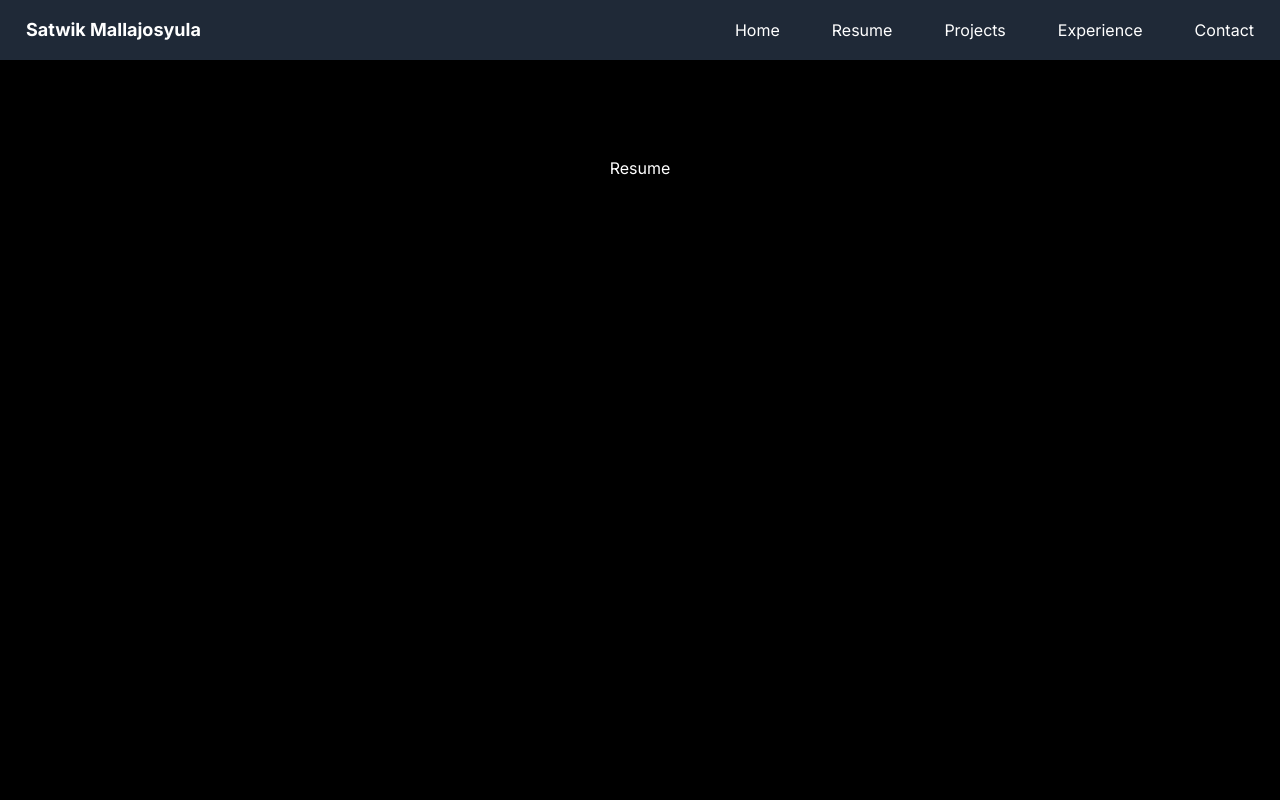
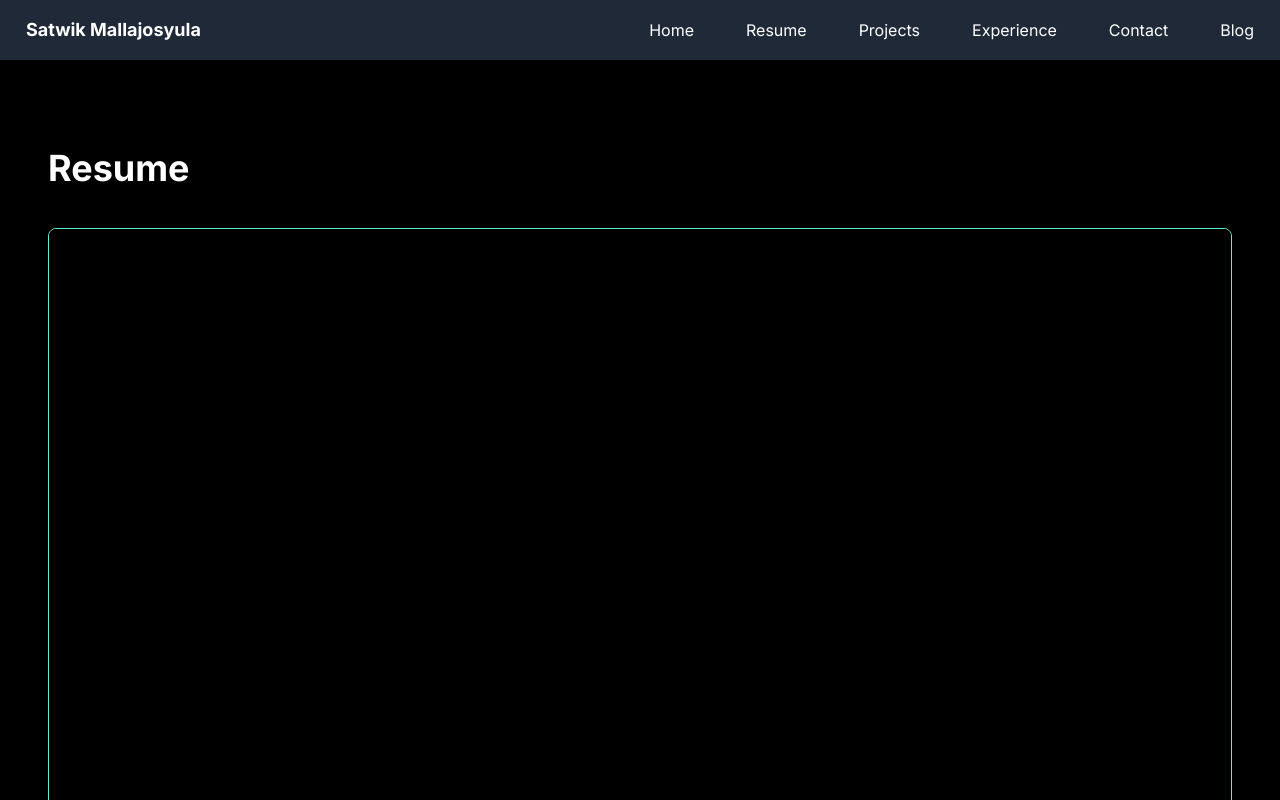
Before and after one commit to satwikug25/Next.js-Portfolio, a Next.js app in the folder satwikportfolio/: page /resume in a window 1280 px wide. Shown: the top 800 px of the page. Built offline with nearby package versions, Linux system fonts and the light colour scheme.

Commit message:
Resume added

```diff
--- /dev/null
+++ b/satwikportfolio/src/app/blog/page.js
@@ -0,0 +1,9 @@
+import React from 'react'
+
+const blog = () => {
+  return (
+    <div>blog</div>
+  )
+}
+
+export default blog
--- a/satwikportfolio/src/app/layout.js
+++ b/satwikportfolio/src/app/layout.js
@@ -25,10 +25,11 @@ export default function RootLayout({ children }) {
 
               <li><Link href="/experience" className="nav-link">Experience</Link></li>
               <li><Link href="/contact" className="nav-link">Contact</Link></li>
+              <li><Link href="/blog" className="nav-link">Blog</Link></li>
             </ul>
           </nav>
         </header>
-        <main className="flex min-h-screen flex-col items-center justify-between p-24">
+        <main className="flex min-h-screen flex-col items-center justify-between p-12">
           {children}
         </main>
       </body>
--- a/satwikportfolio/src/app/resume/page.js
+++ b/satwikportfolio/src/app/resume/page.js
@@ -2,7 +2,20 @@ import React from 'react'
 
 const Resume = () => {
   return (
-    <div>Resume</div>
+    <div className="container mx-auto mt-10 justify-center">
+      <div>
+        <h1 className='text-4xl font-bold'>Resume</h1>
+      </div>
+      <div className="container mx-auto mt-10">
+        <iframe
+          src="/assets/Satwik_Mallajosyula.pdf"
+          className="w-full h-[90vh] sm:h-[80vh] md:h-[85vh] lg:h-[90vh] xl:h-[95vh] border border-teal-300 shadow-lg rounded-lg"
+          title="Satwik Mallajosyula's Resume"
+          width="100%"
+        height="800px"
+        />
+      </div>
+    </div>
   )
 }
 
```
Also changed, not shown: satwikportfolio/public/icons8-nodejs.svg (added), 1 other file (tests, documents, lock files or other folders).
